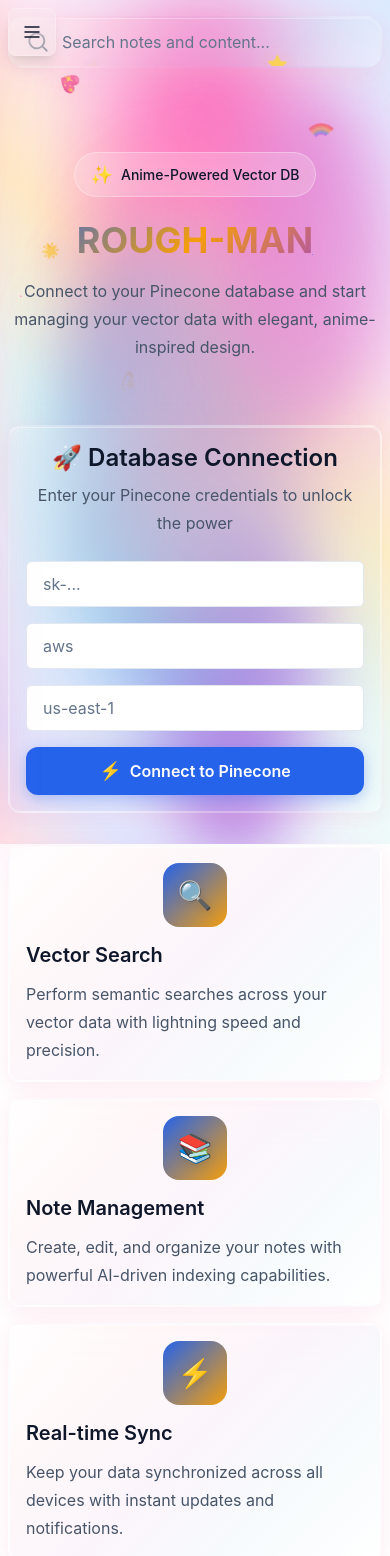
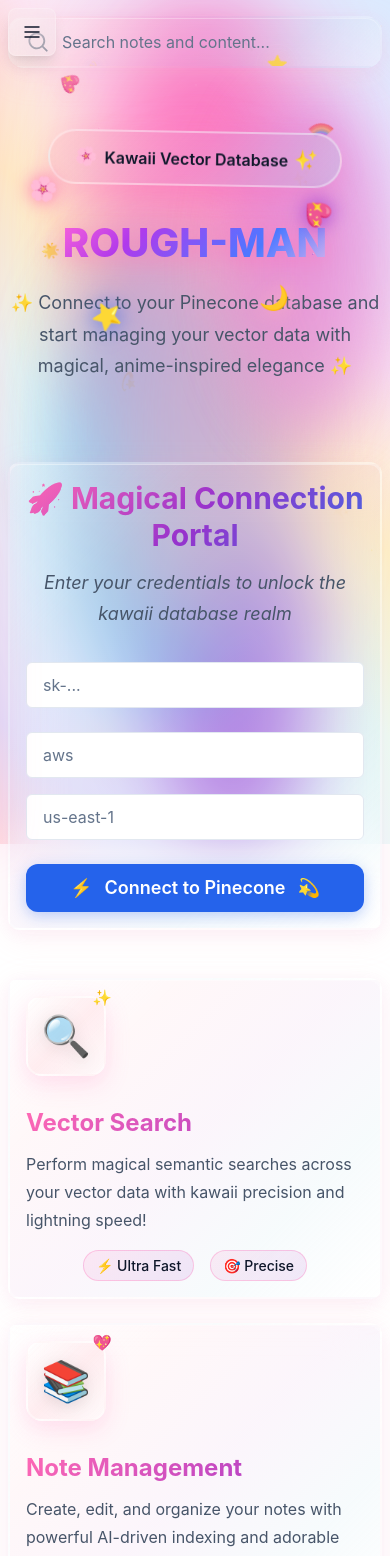
Before and after one commit to yuvasria924/roughGPT, a SvelteKit app in the folder rough-app/: page / in a window 390 px wide. Shown: the top 1556 px of the page. Built offline with nearby package versions, Linux system fonts and the light colour scheme.

Commit message:
Todo list updated
cgen-33c029c3c4d54d16a73f201d2dc2ed9d

```diff
--- a/rough-app/src/routes/+page.svelte
+++ b/rough-app/src/routes/+page.svelte
@@ -75,20 +75,27 @@
 	<div class="hero-section">
 		<div class="hero-content">
 			<div class="hero-badge">
-				<span class="badge-emoji">✨</span>
-				<span class="badge-text">Anime-Powered Vector DB</span>
+				<span class="badge-emoji">🌸</span>
+				<span class="badge-text">Kawaii Vector Database</span>
+				<span class="badge-sparkle">✨</span>
 			</div>
 			<h1 class="hero-title">{data.title}</h1>
 			<p class="hero-description">
-				Connect to your Pinecone database and start managing your vector data with elegant, anime-inspired design.
+				✨ Connect to your Pinecone database and start managing your vector data with magical, anime-inspired elegance ✨
 			</p>
+			<div class="hero-decoration">
+				<div class="floating-emoji emoji-1">🌸</div>
+				<div class="floating-emoji emoji-2">💖</div>
+				<div class="floating-emoji emoji-3">⭐</div>
+				<div class="floating-emoji emoji-4">🌙</div>
+			</div>
 		</div>
 	</div>
 
-	<Card size="lg" variant="elevated" customClass="connection-card">
+	<Card size="lg" variant="anime" customClass="connection-card">
 		<div class="card-header">
-			<h2 class="card-title">🚀 Database Connection</h2>
-			<p class="card-subtitle">Enter your Pinecone credentials to unlock the power</p>
+			<h2 class="card-title">🚀 Magical Connection Portal</h2>
+			<p class="card-subtitle">Enter your credentials to unlock the kawaii database realm</p>
 		</div>
 
 		<form class="connection-form" onsubmit={handleConnect}>
@@ -126,29 +133,31 @@
 
 			{#if error}
 				<div class="error-message" role="alert">
-					<svg class="error-icon" viewBox="0 0 20 20" fill="currentColor">
-						<path fill-rule="evenodd" d="M18 10a8 8 0 11-16 0 8 8 0 0116 0zm-8-5a.75.75 0 01.75.75v4.5a.75.75 0 01-1.5 0v-4.5A.75.75 0 0110 5zM9.25 14a.75.75 0 011.5 0v.01a.75.75 0 01-1.5 0V14z" clip-rule="evenodd" />
-					</svg>
-					{error}
+					<span class="error-emoji">😅</span>
+					<div class="error-content">
+						<span class="error-text">{error}</span>
+						<span class="error-subtitle">Please try again, nya~</span>
+					</div>
 				</div>
 			{/if}
 
 			<Button
 				type="submit"
-				variant="primary"
+				variant="anime"
 				size="lg"
 				loading={isConnecting}
 				fullWidth
 			>
 				{#if isConnecting}
 					<span class="loading-content">
-						<span class="spinner"></span>
-						Connecting to the matrix...
+						<span class="magic-spinner">🌟</span>
+						Connecting to the magical realm...
 					</span>
 				{:else}
 					<span class="connect-content">
 						<span class="connect-emoji">⚡</span>
 						Connect to Pinecone
+						<span class="connect-emoji">💫</span>
 					</span>
 				{/if}
 			</Button>
@@ -156,31 +165,75 @@
 	</Card>
 
 	<div class="features-grid">
-		<Card size="md" hoverable customClass="feature-card vector-search">
+		<Card size="md" variant="kawaii" hoverable customClass="feature-card vector-search">
+			<div class="feature-header">
 				<div class="feature-icon">
 					<span class="feature-emoji">🔍</span>
+					<div class="icon-sparkles">
+						<div class="sparkle">✨</div>
+						<div class="sparkle">⭐</div>
+					</div>
+				</div>
 			</div>
 			<h3 class="feature-title">Vector Search</h3>
-			<p class="feature-description">Perform semantic searches across your vector data with lightning speed and precision.</p>
-			<div class="feature-glow"></div>
+			<p class="feature-description">Perform magical semantic searches across your vector data with kawaii precision and lightning speed!</p>
+			<div class="feature-stats">
+				<span class="stat">⚡ Ultra Fast</span>
+				<span class="stat">🎯 Precise</span>
+			</div>
 		</Card>
 
-		<Card size="md" hoverable customClass="feature-card note-management">
+		<Card size="md" variant="kawaii" hoverable customClass="feature-card note-management">
+			<div class="feature-header">
 				<div class="feature-icon">
 					<span class="feature-emoji">📚</span>
+					<div class="icon-sparkles">
+						<div class="sparkle">💖</div>
+						<div class="sparkle">🌸</div>
+					</div>
+				</div>
 			</div>
 			<h3 class="feature-title">Note Management</h3>
-			<p class="feature-description">Create, edit, and organize your notes with powerful AI-driven indexing capabilities.</p>
-			<div class="feature-glow"></div>
+			<p class="feature-description">Create, edit, and organize your notes with powerful AI-driven indexing and adorable design patterns!</p>
+			<div class="feature-stats">
+				<span class="stat">🤖 AI Powered</span>
+				<span class="stat">📝 Rich Editor</span>
+			</div>
 		</Card>
 
-		<Card size="md" hoverable customClass="feature-card real-time">
+		<Card size="md" variant="kawaii" hoverable customClass="feature-card real-time">
+			<div class="feature-header">
 				<div class="feature-icon">
 					<span class="feature-emoji">⚡</span>
+					<div class="icon-sparkles">
+						<div class="sparkle">💫</div>
+						<div class="sparkle">🌟</div>
+					</div>
+				</div>
 			</div>
 			<h3 class="feature-title">Real-time Sync</h3>
-			<p class="feature-description">Keep your data synchronized across all devices with instant updates and notifications.</p>
-			<div class="feature-glow"></div>
+			<p class="feature-description">Keep your data synchronized across all devices with instant updates, magical notifications, and kawaii alerts!</p>
+			<div class="feature-stats">
+				<span class="stat">🔄 Auto Sync</span>
+				<span class="stat">📱 Cross Device</span>
+			</div>
+		</Card>
+	</div>
+
+	<div class="cta-section">
+		<Card variant="anime" size="lg" customClass="cta-card">
+			<div class="cta-content">
+				<h2 class="cta-title">Ready to start your magical journey? 🌈</h2>
+				<p class="cta-description">Join thousands of kawaii developers already using our platform!</p>
+				<div class="cta-buttons">
+					<Button variant="anime" size="lg">
+						🚀 Get Started
+					</Button>
+					<Button variant="kawaii" size="lg">
+						💖 Learn More
+					</Button>
+				</div>
+			</div>
 		</Card>
 	</div>
 </main>
@@ -192,15 +245,17 @@
 		flex-direction: column;
 		align-items: center;
 		padding: var(--space-8) var(--space-4);
-		gap: var(--space-12);
-		max-width: 1200px;
+		gap: var(--space-16);
+		max-width: 1400px;
 		margin: 0 auto;
+		position: relative;
 	}
 
 	.hero-section {
 		text-align: center;
-		max-width: 700px;
-		margin-top: var(--space-8);
+		max-width: 800px;
+		position: relative;
+		z-index: 2;
 	}
 
 	.hero-content {
@@ -211,80 +266,188 @@
 		display: inline-flex;
 		align-items: center;
 		gap: var(--space-2);
-		background: rgba(255, 255, 255, 0.2);
-		backdrop-filter: blur(10px);
-		border: 1px solid rgba(255, 255, 255, 0.3);
+		background: linear-gradient(135deg,
+			rgba(255, 182, 193, 0.3),
+			rgba(221, 160, 221, 0.2),
+			rgba(173, 216, 230, 0.3)
+		);
+		backdrop-filter: blur(15px);
+		border: 2px solid rgba(255, 255, 255, 0.4);
 		border-radius: var(--radius-full);
-		padding: var(--space-2) var(--space-4);
-		margin-bottom: var(--space-6);
-		animation: scaleIn var(--transition-base) ease-out 0.3s both;
+		padding: var(--space-3) var(--space-6);
+		margin-bottom: var(--space-8);
+		animation: kawaiFloat 4s ease-in-out infinite;
+		box-shadow: 0 8px 25px rgba(255, 105, 180, 0.2);
 	}
 
 	[data-theme="dark"] .hero-badge {
-		background: rgba(15, 23, 42, 0.4);
-		border: 1px solid rgba(255, 255, 255, 0.2);
+		background: linear-gradient(135deg,
+			rgba(88, 28, 135, 0.4),
+			rgba(139, 92, 246, 0.3),
+			rgba(168, 85, 247, 0.3)
+		);
+		border: 2px solid rgba(255, 255, 255, 0.2);
+		box-shadow: 0 8px 25px rgba(139, 92, 246, 0.3);
+	}
+
+	@keyframes kawaiFloat {
+		0%, 100% {
+			transform: translateY(0) rotate(0deg);
+		}
+		50% {
+			transform: translateY(-10px) rotate(2deg);
+		}
 	}
 
 	.badge-emoji {
 		font-size: var(--font-size-lg);
+		animation: emojiSpin 3s linear infinite;
+	}
+
+	.badge-sparkle {
+		animation: sparkleRotate 2s linear infinite;
+	}
+
+	@keyframes emojiSpin {
+		0% { transform: rotate(0deg); }
+		100% { transform: rotate(360deg); }
+	}
+
+	@keyframes sparkleRotate {
+		0% { transform: rotate(0deg) scale(1); }
+		50% { transform: rotate(180deg) scale(1.2); }
+		100% { transform: rotate(360deg) scale(1); }
 	}
 
 	.badge-text {
 		color: var(--text-primary);
-		font-weight: 500;
-		font-size: var(--font-size-sm);
+		font-weight: 600;
+		font-size: var(--font-size-base);
 	}
 
 	.hero-title {
-		font-size: clamp(2.5rem, 8vw, 4.5rem);
-		font-weight: 700;
+		font-size: clamp(3rem, 10vw, 5.5rem);
+		font-weight: 800;
 		color: var(--text-primary);
-		margin-bottom: var(--space-4);
-		line-height: 1.1;
-		background: linear-gradient(135deg, var(--color-primary), var(--color-accent), #9333ea);
+		margin-bottom: var(--space-6);
+		line-height: 1;
+		background: linear-gradient(135deg, #FF69B4, #9932CC, #4169E1, #FFB6C1);
 		-webkit-background-clip: text;
 		-webkit-text-fill-color: transparent;
 		background-clip: text;
+		animation: titleShimmer 3s ease-in-out infinite;
+		filter: drop-shadow(0 4px 8px rgba(255, 105, 180, 0.3));
+	}
+
+	@keyframes titleShimmer {
+		0%, 100% {
+			filter: brightness(1) drop-shadow(0 4px 8px rgba(255, 105, 180, 0.3));
+		}
+		50% {
+			filter: brightness(1.2) drop-shadow(0 6px 12px rgba(255, 105, 180, 0.5));
+		}
+	}
+
+	.hero-description {
+		font-size: var(--font-size-xl);
+		color: var(--text-secondary);
+		line-height: var(--line-height-relaxed);
+		margin-bottom: var(--space-8);
 		animation: fadeIn var(--transition-slow) ease-out 0.5s both;
 	}
 
-	.hero-description {
-		font-size: var(--font-size-lg);
-		color: var(--text-secondary);
-		line-height: var(--line-height-relaxed);
-		margin-bottom: var(--space-8);
-		animation: fadeIn var(--transition-slow) ease-out 0.7s both;
+	.hero-decoration {
+		position: absolute;
+		top: 0;
+		left: 0;
+		width: 100%;
+		height: 100%;
+		pointer-events: none;
+	}
+
+	.floating-emoji {
+		position: absolute;
+		font-size: 2rem;
+		animation: floatAround 8s infinite ease-in-out;
+		filter: drop-shadow(0 0 10px currentColor);
+	}
+
+	.emoji-1 {
+		top: 20%;
+		left: 10%;
+		color: #FF69B4;
+		animation-delay: 0s;
+	}
+
+	.emoji-2 {
+		top: 30%;
+		right: 15%;
+		color: #9932CC;
+		animation-delay: 2s;
+	}
+
+	.emoji-3 {
+		bottom: 25%;
+		left: 20%;
+		color: #4169E1;
+		animation-delay: 4s;
+	}
+
+	.emoji-4 {
+		bottom: 35%;
+		right: 25%;
+		color: #FFB6C1;
+		animation-delay: 6s;
+	}
+
+	@keyframes floatAround {
+		0%, 100% {
+			transform: translate(0, 0) rotate(0deg) scale(1);
+		}
+		25% {
+			transform: translate(20px, -20px) rotate(90deg) scale(1.1);
+		}
+		50% {
+			transform: translate(-10px, -30px) rotate(180deg) scale(0.9);
+		}
+		75% {
+			transform: translate(-25px, -10px) rotate(270deg) scale(1.05);
+		}
 	}
 
 	.connection-card {
 		width: 100%;
-		max-width: 500px;
-		animation: scaleIn var(--transition-slow) ease-out 0.9s both;
+		max-width: 600px;
+		animation: scaleIn var(--transition-slow) ease-out 0.7s both;
 		position: relative;
-		overflow: hidden;
+		z-index: 2;
 	}
 
 	.card-header {
 		text-align: center;
-		margin-bottom: var(--space-6);
+		margin-bottom: var(--space-8);
 	}
 
 	.card-title {
-		font-size: var(--font-size-2xl);
-		font-weight: 600;
-		color: var(--text-primary);
-		margin-bottom: var(--space-2);
+		font-size: var(--font-size-3xl);
+		font-weight: 700;
+		background: linear-gradient(135deg, #FF69B4, #9932CC, #4169E1);
+		-webkit-background-clip: text;
+		-webkit-text-fill-color: transparent;
+		background-clip: text;
+		margin-bottom: var(--space-3);
 	}
 
 	.card-subtitle {
 		color: var(--text-secondary);
-		font-size: var(--font-size-base);
+		font-size: var(--font-size-lg);
+		font-style: italic;
 	}
 
 	.connection-form {
 		display: flex;
 		flex-direction: column;
-		gap: var(--space-4);
+		gap: var(--space-6);
 	}
 
 	.form-row {
@@ -296,165 +459,239 @@
 	.error-message {
 		display: flex;
 		align-items: center;
-		gap: var(--space-2);
-		padding: var(--space-3) var(--space-4);
-		background: rgba(239, 68, 68, 0.1);
-		border: 1px solid rgba(239, 68, 68, 0.3);
-		border-radius: var(--radius-md);
-		color: var(--color-error);
-		font-size: var(--font-size-sm);
-		animation: slideUp var(--transition-base) ease-out;
+		gap: var(--space-3);
+		padding: var(--space-4) var(--space-5);
+		background: linear-gradient(135deg,
+			rgba(255, 182, 193, 0.2),
+			rgba(255, 240, 245, 0.3)
+		);
+		border: 2px solid rgba(255, 105, 180, 0.3);
+		border-radius: var(--radius-xl);
+		animation: errorShake 0.5s ease-in-out;
 	}
 
-	.error-icon {
-		width: 1.25rem;
-		height: 1.25rem;
-		flex-shrink: 0;
+	.error-emoji {
+		font-size: 1.5rem;
 	}
 
-	.loading-content {
+	.error-content {
 		display: flex;
-		align-items: center;
-		gap: var(--space-2);
+		flex-direction: column;
+		gap: 2px;
 	}
 
-	.spinner {
-		width: 16px;
-		height: 16px;
-		border: 2px solid rgba(255, 255, 255, 0.3);
-		border-top: 2px solid currentColor;
-		border-radius: 50%;
-		animation: spin 1s linear infinite;
+	.error-text {
+		color: var(--color-error);
+		font-weight: 500;
+		font-size: var(--font-size-base);
 	}
 
+	.error-subtitle {
+		color: var(--text-secondary);
+		font-size: var(--font-size-sm);
+		font-style: italic;
+	}
+
+	@keyframes errorShake {
+		0%, 100% { transform: translateX(0); }
+		25% { transform: translateX(-5px); }
+		75% { transform: translateX(5px); }
+	}
+
+	.loading-content,
 	.connect-content {
 		display: flex;
 		align-items: center;
-		gap: var(--space-2);
+		gap: var(--space-3);
+		font-size: var(--font-size-lg);
+		font-weight: 600;
 	}
 
-	.connect-emoji {
-		font-size: var(--font-size-lg);
+	.magic-spinner {
+		animation: magicSpin 1s linear infinite;
+		font-size: 1.5rem;
 	}
 
-	@keyframes spin {
-		0% { transform: rotate(0deg); }
-		100% { transform: rotate(360deg); }
+	@keyframes magicSpin {
+		0% { transform: rotate(0deg) scale(1); }
+		50% { transform: rotate(180deg) scale(1.2); }
+		100% { transform: rotate(360deg) scale(1); }
 	}
 
 	.features-grid {
 		display: grid;
-		grid-template-columns: repeat(auto-fit, minmax(280px, 1fr));
-		gap: var(--space-6);
+		grid-template-columns: repeat(auto-fit, minmax(350px, 1fr));
+		gap: var(--space-8);
 		width: 100%;
-		max-width: 900px;
-		animation: fadeIn var(--transition-slow) ease-out 1.1s both;
+		max-width: 1200px;
+		animation: fadeIn var(--transition-slow) ease-out 0.9s both;
 	}
 
 	.feature-card {
 		text-align: center;
 		position: relative;
-		overflow: hidden;
-		transition: all var(--transition-base);
+		overflow: visible;
 	}
 
-	.feature-card::before {
-		content: '';
-		position: absolute;
-		top: 0;
-		left: 0;
-		right: 0;
-		bottom: 0;
-		background: linear-gradient(45deg, transparent, rgba(255, 255, 255, 0.1), transparent);
-		transform: translateX(-100%);
-		transition: transform 0.6s ease;
-	}
-
-	.feature-card:hover::before {
-		transform: translateX(100%);
+	.feature-header {
+		margin-bottom: var(--space-4);
+		position: relative;
 	}
 
 	.feature-icon {
-		margin-bottom: var(--space-4);
-		display: flex;
+		position: relative;
+		display: inline-flex;
+		align-items: center;
 		justify-content: center;
-		align-items: center;
-		width: 4rem;
-		height: 4rem;
-		background: linear-gradient(135deg, var(--color-primary), var(--color-accent));
+		width: 80px;
+		height: 80px;
 		border-radius: var(--radius-2xl);
+		background: linear-gradient(135deg,
+			rgba(255, 255, 255, 0.3),
+			rgba(255, 182, 193, 0.2),
+			rgba(255, 255, 255, 0.3)
+		);
 		margin: 0 auto var(--space-4) auto;
-		position: relative;
 		transition: all var(--transition-base);
+		border: 2px solid rgba(255, 255, 255, 0.4);
+		box-shadow: 0 8px 25px rgba(255, 105, 180, 0.2);
+	}
+
+	.feature-emoji {
+		font-size: 2.5rem;
+		filter: drop-shadow(0 4px 8px rgba(0, 0, 0, 0.1));
+	}
+
+	.icon-sparkles {
+		position: absolute;
+		top: -10px;
+		right: -10px;
+		width: 20px;
+		height: 20px;
+	}
+
+	.icon-sparkles .sparkle {
+		position: absolute;
+		font-size: 0.8rem;
+		animation: iconSparkle 2s infinite ease-in-out;
+	}
+
+	.icon-sparkles .sparkle:first-child {
+		top: 0;
+		left: 0;
+		animation-delay: 0s;
+	}
+
+	.icon-sparkles .sparkle:last-child {
+		bottom: 0;
+		right: 0;
+		animation-delay: 1s;
+	}
+
+	@keyframes iconSparkle {
+		0%, 100% {
+			opacity: 0;
+			transform: scale(0.5);
+		}
+		50% {
+			opacity: 1;
+			transform: scale(1.2);
+		}
 	}
 
 	.feature-card:hover .feature-icon {
-		transform: scale(1.1) rotate(5deg);
-		box-shadow: 0 10px 25px rgba(37, 99, 235, 0.3);
-	}
-
-	.feature-emoji {
-		font-size: 1.75rem;
-		filter: drop-shadow(0 2px 4px rgba(0, 0, 0, 0.1));
+		transform: scale(1.15) rotate(10deg);
+		box-shadow: 0 15px 35px rgba(255, 105, 180, 0.4);
 	}
 
 	.feature-title {
-		font-size: var(--font-size-xl);
-		font-weight: 600;
-		color: var(--text-primary);
+		font-size: var(--font-size-2xl);
+		font-weight: 700;
+		background: linear-gradient(135deg, #FF69B4, #9932CC);
+		-webkit-background-clip: text;
+		-webkit-text-fill-color: transparent;
+		background-clip: text;
 		margin-bottom: var(--space-3);
-		transition: color var(--transition-base);
-	}
-
-	.feature-card:hover .feature-title {
-		color: var(--color-primary);
 	}
 
 	.feature-description {
 		color: var(--text-secondary);
 		font-size: var(--font-size-base);
 		line-height: var(--line-height-relaxed);
+		margin-bottom: var(--space-4);
 	}
 
-	.feature-glow {
-		position: absolute;
-		top: 50%;
-		left: 50%;
-		width: 200px;
-		height: 200px;
-		background: radial-gradient(circle, rgba(37, 99, 235, 0.1) 0%, transparent 70%);
-		transform: translate(-50%, -50%);
-		opacity: 0;
-		transition: opacity var(--transition-base);
-		pointer-events: none;
+	.feature-stats {
+		display: flex;
+		justify-content: center;
+		gap: var(--space-4);
+		flex-wrap: wrap;
 	}
 
-	.feature-card:hover .feature-glow {
-		opacity: 1;
+	.stat {
+		background: linear-gradient(135deg,
+			rgba(255, 105, 180, 0.1),
+			rgba(153, 50, 204, 0.1)
+		);
+		border: 1px solid rgba(255, 105, 180, 0.3);
+		border-radius: var(--radius-full);
+		padding: var(--space-1) var(--space-3);
+		font-size: var(--font-size-sm);
+		font-weight: 500;
+		color: var(--text-primary);
 	}
 
-	/* Specific card color themes */
-	.vector-search:hover .feature-icon {
-		background: linear-gradient(135deg, #3b82f6, #8b5cf6);
+	.cta-section {
+		width: 100%;
+		max-width: 800px;
+		animation: fadeIn var(--transition-slow) ease-out 1.1s both;
 	}
 
-	.note-management:hover .feature-icon {
-		background: linear-gradient(135deg, #10b981, #06b6d4);
+	.cta-card {
+		text-align: center;
 	}
 
-	.real-time:hover .feature-icon {
-		background: linear-gradient(135deg, #f59e0b, #ef4444);
+	.cta-content {
+		display: flex;
+		flex-direction: column;
+		align-items: center;
+		gap: var(--space-6);
+	}
+
+	.cta-title {
+		font-size: var(--font-size-3xl);
+		font-weight: 700;
+		background: linear-gradient(135deg, #FF69B4, #9932CC, #4169E1);
+		-webkit-background-clip: text;
+		-webkit-text-fill-color: transparent;
+		background-clip: text;
+	}
+
+	.cta-description {
+		font-size: var(--font-size-lg);
+		color: var(--text-secondary);
+	}
+
+	.cta-buttons {
+		display: flex;
+		gap: var(--space-4);
+		flex-wrap: wrap;
+		justify-content: center;
 	}
 
 	/* Responsive design */
 	@media (max-width: 768px) {
 		.main-container {
 			padding: var(--space-4) var(--space-2);
-			gap: var(--space-8);
+			gap: var(--space-12);
 		}
 
-		.hero-section {
-			margin-top: var(--space-4);
+		.hero-title {
+			font-size: 2.5rem;
+		}
+
+		.hero-description {
+			font-size: var(--font-size-lg);
 		}
 
 		.form-row {
@@ -463,17 +700,31 @@
 
 		.features-grid {
 			grid-template-columns: 1fr;
-			gap: var(--space-4);
+			gap: var(--space-6);
+		}
+
+		.floating-emoji {
+			font-size: 1.5rem;
+		}
+
+		.cta-buttons {
+			flex-direction: column;
+			width: 100%;
 		}
 	}
 
-	@media (max-width: 480px) {
-		.hero-title {
-			font-size: 2.25rem;
+	/* Reduced motion */
+	@media (prefers-reduced-motion: reduce) {
+		.hero-badge,
+		.floating-emoji,
+		.magic-spinner,
+		.icon-sparkles .sparkle {
+			animation: none;
 		}
 
-		.hero-description {
-			font-size: var(--font-size-base);
+		.hero-title {
+			animation: none;
+			filter: none;
 		}
 	}
 </style>
```
Lines whose indentation alone changed are shown as unchanged.
